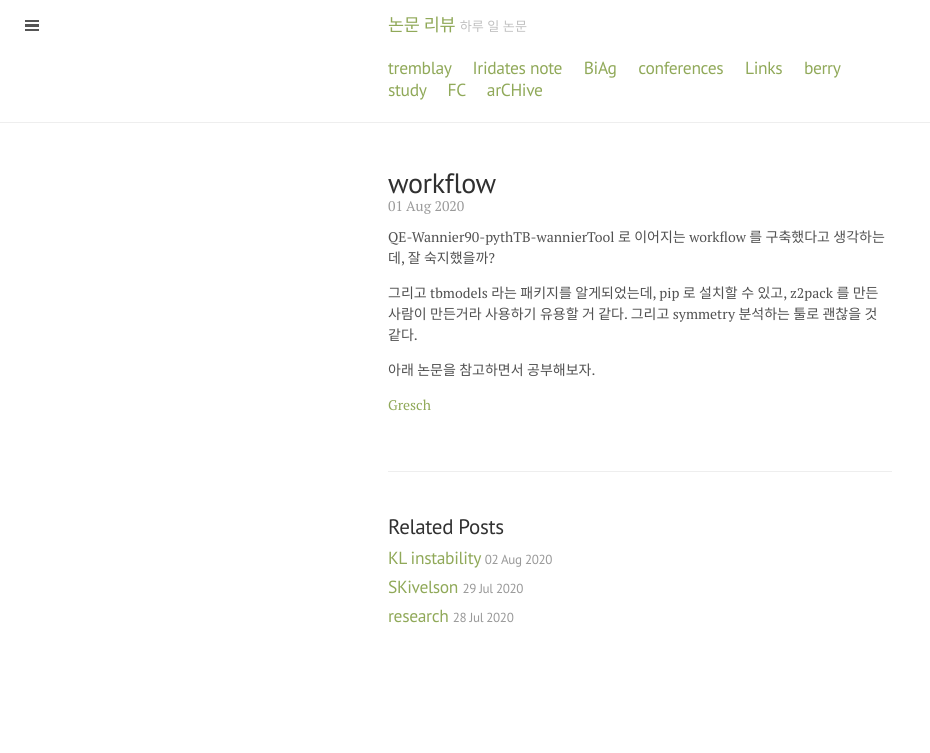
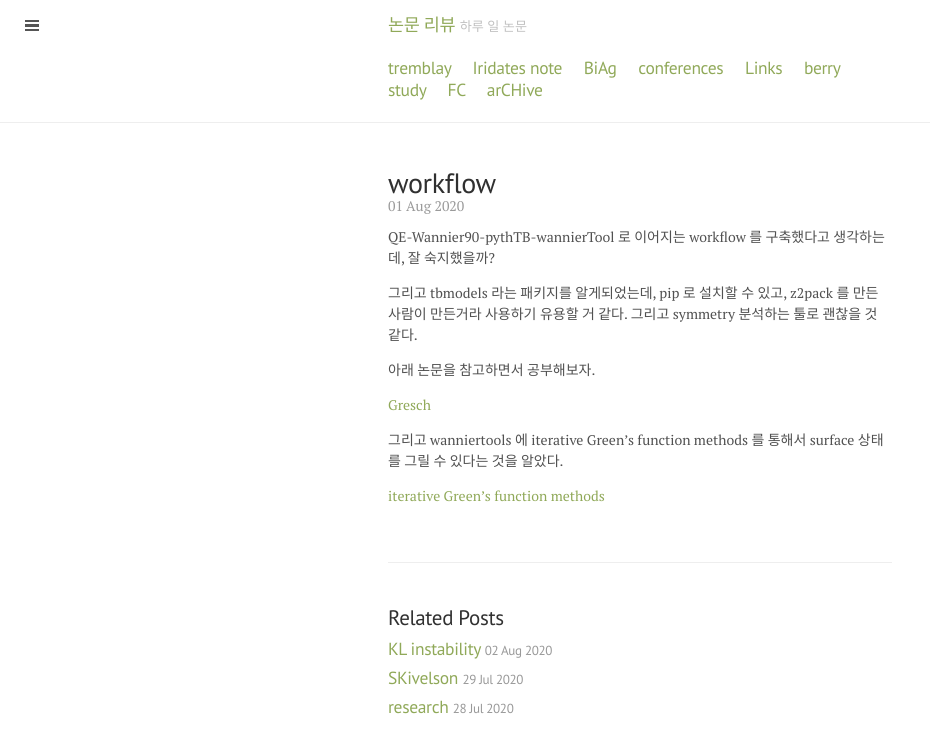
Before and after one commit to qkrwlsghdcjsworlt/work, a Jekyll site: the page built from _posts/2020/2020-08-01-QE-Wannier90-pythTB-wannierTool.markdown, in a window 1280 px wide. Shown: the top 753 px of the page, without its empty margins (0-930 px from the left). Built offline with Jekyll 4.4.1, drawn with Linux system fonts in a browser that asks for light colours.

Commit message:
“update”

```diff
--- a/_posts/2020/2020-08-01-QE-Wannier90-pythTB-wannierTool.markdown
+++ b/_posts/2020/2020-08-01-QE-Wannier90-pythTB-wannierTool.markdown
@@ -16,3 +16,8 @@ QE-Wannier90-pythTB-wannierTool 로 이어지는 workflow 를 구축했다고
 
 
 [Gresch]({{site.baseurl}}/pdf/Gresch_TaAs2_NJP.pdf)
+
+
+그리고 wanniertools 에 iterative Green's function methods 를 통해서 surface 상태를 그릴 수 있다는 것을 알았다.
+
+[iterative Green's function methods]({{site.baseurl}}/pdf/sancho1985.pdf)
```
Also changed, not shown: 3 other files.
